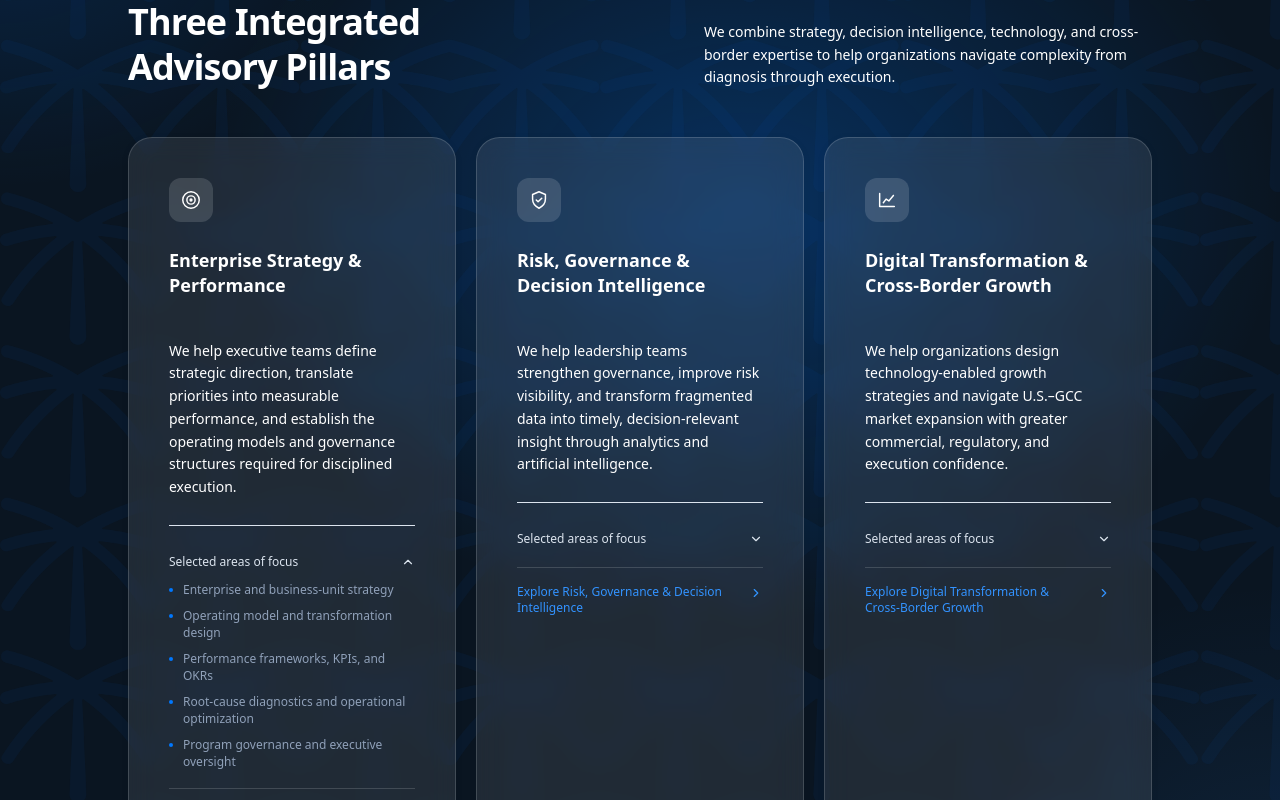
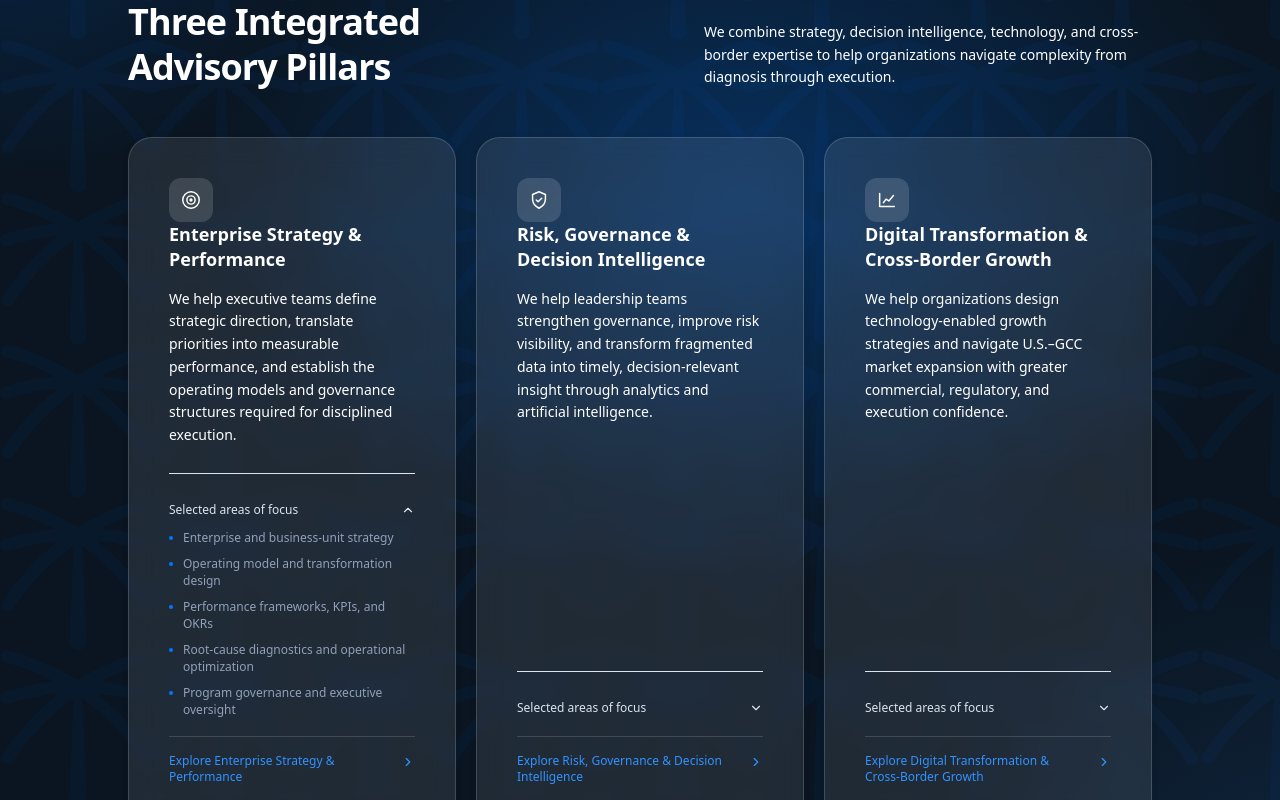
Before and after one commit to EntertabOrganization/SamaTech, a Next.js app: page / in a window 1280 px wide. Shown: the part 1260-2060 px from the top of the page. Built offline with nearby package versions, Linux system fonts and the light colour scheme.

Commit message:
feat: update home page

```diff
--- a/Components/home/AdvisoryPillars/Data.ts
+++ b/Components/home/AdvisoryPillars/Data.ts
@@ -22,7 +22,7 @@ export const pillars: Pillar[] = [
       "Root-cause diagnostics and operational optimization",
       "Program governance and executive oversight",
     ],
-    href: "/services/enterprise-strategy-performance",
+    href: "/services",
     linkLabel: "Explore Enterprise Strategy & Performance",
     defaultOpen: true,
     icon: "target",
@@ -37,7 +37,7 @@ export const pillars: Pillar[] = [
       "Decision analytics and executive dashboards",
       "AI-enabled insight and reporting",
     ],
-    href: "/services/risk-governance-decision-intelligence",
+    href: "/services",
     linkLabel: "Explore Risk, Governance & Decision Intelligence",
     icon: "shield-check",
   },
@@ -51,7 +51,7 @@ export const pillars: Pillar[] = [
       "Regulatory and commercial readiness",
       "Partner and stakeholder alignment",
     ],
-    href: "/services/digital-transformation-cross-border-growth",
+    href: "/services",
     linkLabel: "Explore Digital Transformation & Cross-Border Growth",
     icon: "line-chart",
   },
--- a/Components/home/AdvisoryPillars/Pillarcard.tsx
+++ b/Components/home/AdvisoryPillars/Pillarcard.tsx
@@ -5,7 +5,8 @@ import type { Pillar } from "./Data";
 
 export default function PillarCard({ pillar }: { pillar: Pillar }) {
   return (
-    <article className="flex flex-col gap-6.5 rounded-3xl border bg-[#FFFFFF17] border-white/16 p-10 shadow-sm backdrop-blur-[14px]">
+    <article className="flex flex-col justify-between gap-6.5 rounded-3xl border bg-[#FFFFFF17] border-white/16 p-10 shadow-sm backdrop-blur-[14px]">
+     <div>
        <span className="flex h-11 w-11 items-center justify-center rounded-input bg-white/14 text-white">
          <Icon name={pillar.icon} size={22} strokeWidth={1.6} />
        </span>
@@ -16,6 +17,7 @@ export default function PillarCard({ pillar }: { pillar: Pillar }) {
        <p className="mt-4 text-sm font-medium leading-relaxed font-body text-white">
          {pillar.description}
        </p>
+     </div>
 
       <div>
         <FocusDisclosure
@@ -32,7 +34,6 @@ export default function PillarCard({ pillar }: { pillar: Pillar }) {
             aria-hidden="true"
             className="mt-0.5 transition-transform group-hover:translate-x-0.5"
           >
-            {/* No chevron-right in the icon set: chevron-down rotated -90deg */}
             <Icon name="chevron-down" size={14} strokeWidth={2} className="-rotate-90" />
           </span>
         </Link>
--- a/Components/home/Hero/Hero.tsx
+++ b/Components/home/Hero/Hero.tsx
@@ -21,7 +21,7 @@ export default function Hero() {
 
       <div className="relative mx-auto flex max-w-5xl flex-col items-center text-center">
         {/* Badge */}
-        <span className="inline-flex items-center font-body gap-2 rounded-full border border-blue-haze bg-white/70 px-3 py-1 text-[11px] font-medium text-blue-sovereign backdrop-blur-[14px]">
+        <span className="inline-flex items-center gap-2 rounded-full border border-blue-haze bg-blue-mist px-3 py-1 text-[11px] font-medium text-blue-sovereign backdrop-blur-[14px]">
           <Image src={badgeIcon} alt="Logo" width={12} height={12} />
           Senior-led strategic advisory &amp; analytics
         </span>
@@ -33,7 +33,7 @@ export default function Hero() {
         </h1>
 
         {/* Description */}
-        <p className="pt-6.5 max-w-[745.24px] text-xl font-body font-medium leading-relaxed text-ink-500 sm:text-base">
+        <p className="pt-6.5 max-w-[745.24px] text-xl font-medium leading-relaxed text-ink-500 sm:text-base">
           SAMATECHS advises leadership teams on complex strategic, operational,
           risk, technology, and cross-border challenges—designing
           implementation-ready solutions that strengthen decision-making and
@@ -78,7 +78,7 @@ export default function Hero() {
               ].join(", "),
             }}
           />
-          {/* Narrow dark bands that appear on the right half */}
+
           <div
             aria-hidden="true"
             className="absolute inset-y-0 right-0 w-3/5"
```
Lines whose indentation alone changed are shown as unchanged.
